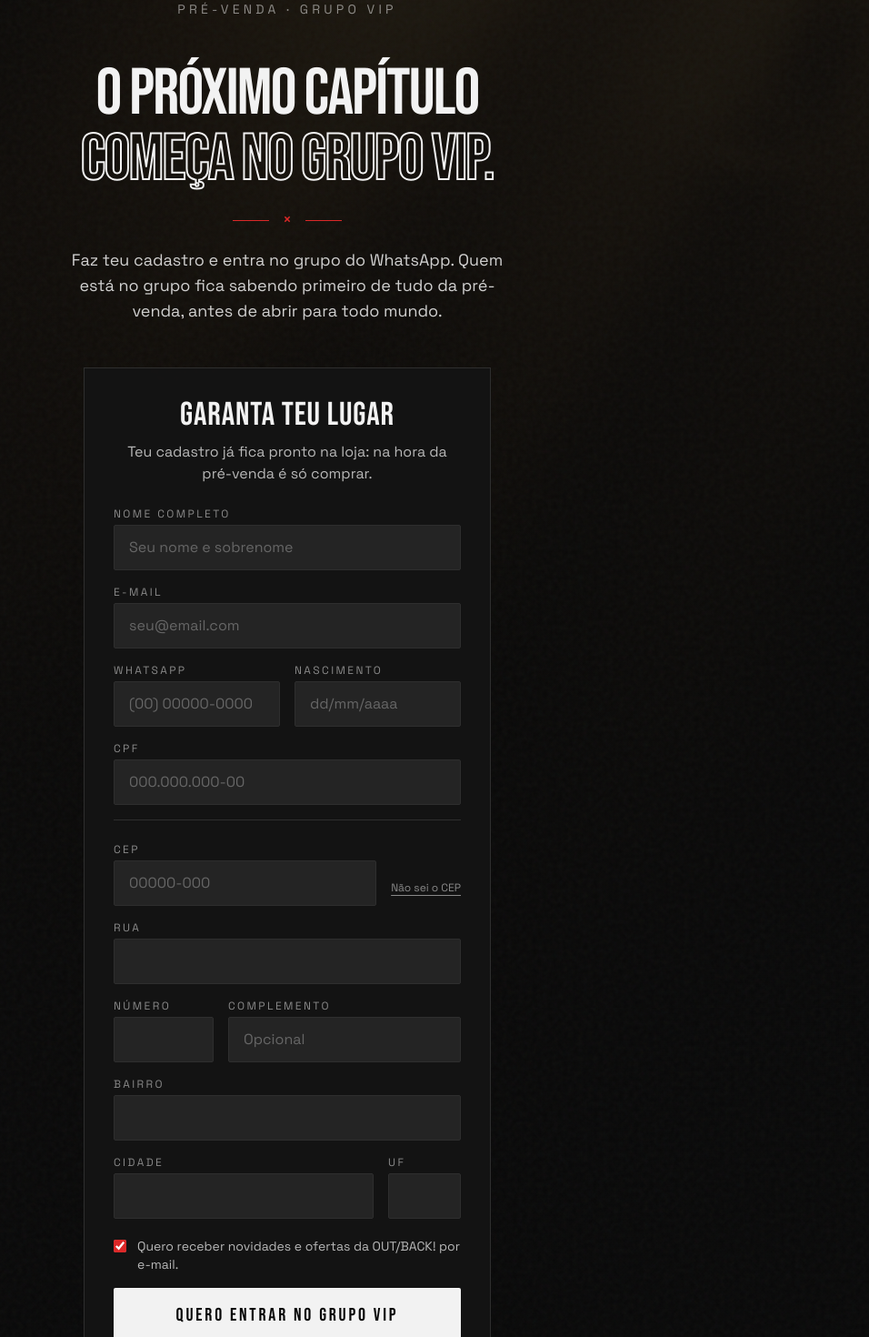
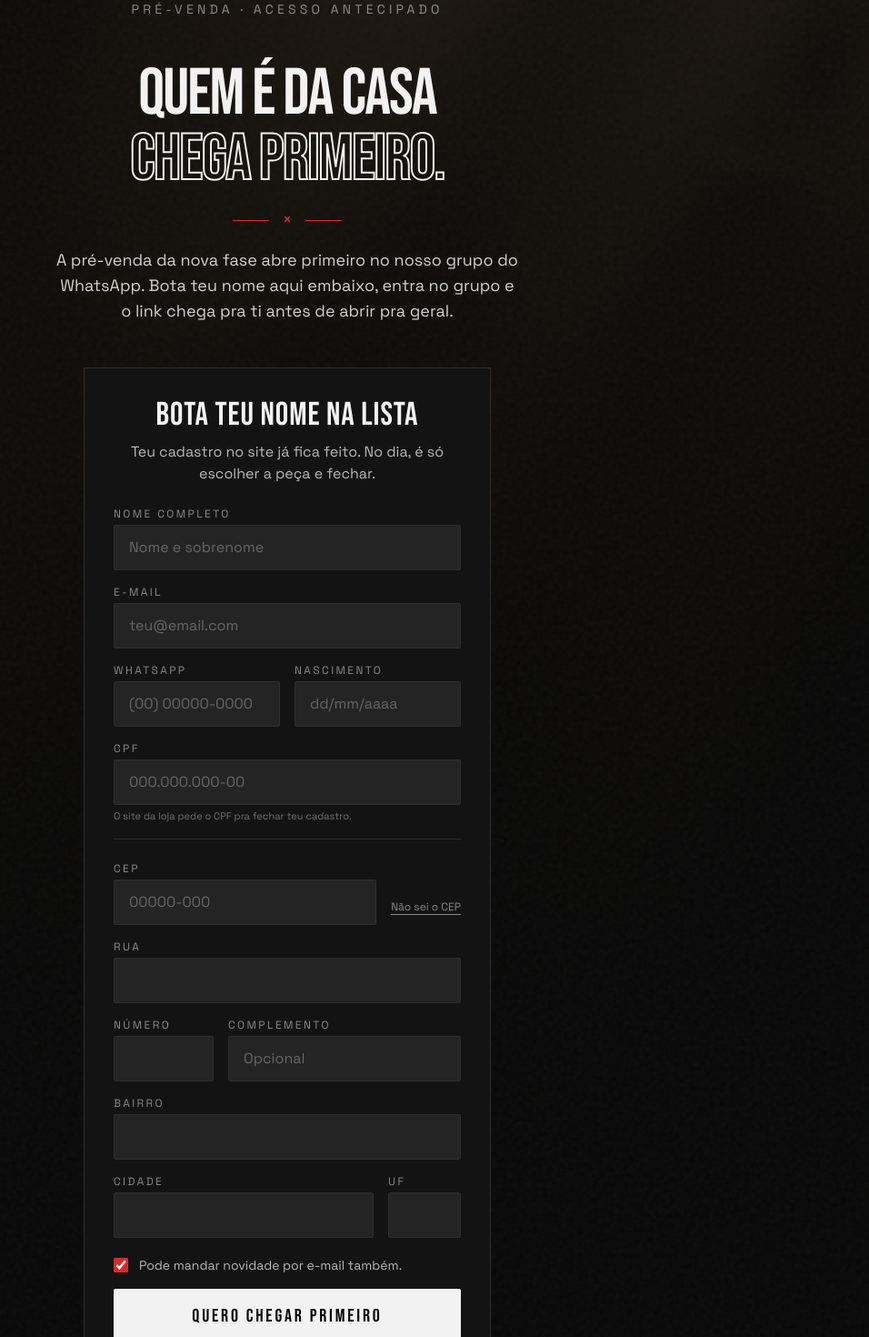
Before and after one commit to ElGuivis/crm-spy-pro, a React (Vite) app: page /vip/1 in a window 1280 px wide. Shown: the part 172-1642 px from the top of the page at 91% size, without its empty margins (324-1280 px from the left). Built offline with nearby package versions, Linux system fonts and the light colour scheme; no server answers; the database is empty.

Commit message:
copy(pre-venda): textos da pagina /vip na voz da OUT/BACK! (streetwear, 'tu', mais direto)
Co-Authored-By: Claude Opus 5.5 <noreply@anthropic.com>

```diff
--- a/src/components/presale/PresaleForm.tsx
+++ b/src/components/presale/PresaleForm.tsx
@@ -63,7 +63,7 @@ export function PresaleForm({ slug, onDone }: Props) {
     const r = await lookupCep(cep);
     setCepLoading(false);
     if (!r) {
-      setErrors((prev) => ({ ...prev, cep: "CEP não encontrado. Preenche o endereço à mão." }));
+      setErrors((prev) => ({ ...prev, cep: "Não achamos esse CEP. Preenche o endereço aí na mão." }));
       return;
     }
     setForm((prev) => ({
@@ -110,7 +110,7 @@ export function PresaleForm({ slug, onDone }: Props) {
       if (body?.field && body.field !== "form") setErrors({ [body.field]: body.message } as FieldErrors);
       else setServerError(body?.message ?? "Deu ruim. Tenta de novo aí.");
     } catch {
-      setServerError("Sem conexão. Confere a internet e tenta de novo.");
+      setServerError("Caiu a conexão. Confere a internet e tenta de novo.");
     } finally {
       setSending(false);
     }
@@ -120,13 +120,16 @@ export function PresaleForm({ slug, onDone }: Props) {
 
   return (
     <form onSubmit={handleSubmit} noValidate className="space-y-4 text-left">
-      <Field {...f("name")} label="Nome completo" autoComplete="name" placeholder="Seu nome e sobrenome" />
-      <Field {...f("email")} label="E-mail" type="email" inputMode="email" autoComplete="email" placeholder="seu@email.com" />
+      <Field {...f("name")} label="Nome completo" autoComplete="name" placeholder="Nome e sobrenome" />
+      <Field {...f("email")} label="E-mail" type="email" inputMode="email" autoComplete="email" placeholder="teu@email.com" />
       <div className="grid grid-cols-1 sm:grid-cols-2 gap-4">
         <Field {...f("phone")} label="WhatsApp" type="tel" inputMode="tel" autoComplete="tel-national" placeholder="(00) 00000-0000" />
         <Field {...f("birthDate")} label="Nascimento" inputMode="numeric" autoComplete="bday" placeholder="dd/mm/aaaa" />
       </div>
-      <Field {...f("cpf")} label="CPF" inputMode="numeric" placeholder="000.000.000-00" />
+      <div>
+        <Field {...f("cpf")} label="CPF" inputMode="numeric" placeholder="000.000.000-00" />
+        {errors.cpf ? null : <p className="text-[11px] text-white/40 mt-1">O site da loja pede o CPF pra fechar teu cadastro.</p>}
+      </div>
 
       <div className="pt-2 border-t border-[#2e2e2e]" />
       <div className="grid grid-cols-[1fr_auto] gap-4 items-end">
@@ -151,16 +154,16 @@ export function PresaleForm({ slug, onDone }: Props) {
       <label className="flex items-start gap-3 text-sm text-white/70 cursor-pointer pt-1">
         <input type="checkbox" checked={form.acceptsNewsletter} onChange={(e) => setForm((p) => ({ ...p, acceptsNewsletter: e.target.checked }))}
           className="mt-0.5 h-4 w-4 accent-[#dc2828]" />
-        Quero receber novidades e ofertas da OUT/BACK! por e-mail.
+        Pode mandar novidade por e-mail também.
       </label>
 
       <button type="submit" disabled={sending}
         className="w-full bg-[#f2f2f2] text-[#080808] font-['Bebas_Neue'] text-xl tracking-[0.14em] py-3.5 sm:py-4 rounded-[2px] hover:bg-[#dc2828] hover:text-white active:scale-[0.98] transition-all disabled:opacity-50">
-        {sending ? "ENVIANDO…" : "QUERO ENTRAR NO GRUPO VIP"}
+        {sending ? "SEGURA AÍ…" : "QUERO CHEGAR PRIMEIRO"}
       </button>
       {serverError ? <p role="alert" className="text-[#ef4444] text-sm text-center">{serverError}</p> : null}
       <p className="text-[11px] text-white/40 text-center leading-relaxed">
-        Seus dados criam seu cadastro na loja OUT/BACK! para agilizar a compra na pré-venda.
+        Com esses dados a gente já deixa teu cadastro pronto no site da OUT/BACK!
       </p>
     </form>
   );
--- a/src/pages/PreVenda.tsx
+++ b/src/pages/PreVenda.tsx
@@ -31,7 +31,7 @@ function Success({ groupUrl }: { groupUrl: string | null }) {
   return (
     <motion.div initial={{ opacity: 0, scale: 0.96 }} animate={{ opacity: 1, scale: 1 }} className="py-4 text-center" role="status">
       <h3 className={`${DISPLAY} text-4xl text-[#f2f2f2] tracking-wide mb-3`}>TÁ DENTRO!</h3>
-      <p className="text-[#f2f2f2]/80 mb-6">Cadastro feito. Agora entra no grupo VIP: é lá que a pré-venda abre primeiro.</p>
+      <p className="text-[#f2f2f2]/80 mb-6">Cadastro feito. Agora entra no grupo, que é lá que o link da pré-venda cai primeiro.</p>
       {groupUrl ? (
         <a href={groupUrl} className={`block w-full bg-[#dc2828] text-white ${DISPLAY} text-xl tracking-[0.14em] py-4 rounded-[2px] hover:bg-[#f2f2f2] hover:text-[#080808] transition-colors`}>
           ENTRAR NO GRUPO VIP
@@ -49,7 +49,7 @@ export default function PreVenda() {
 
   useEffect(() => {
     const prev = document.title;
-    document.title = "OUT/BACK! — Grupo VIP da pré-venda";
+    document.title = "OUT/BACK! · Pré-venda no grupo VIP";
     return () => { document.title = prev; };
   }, []);
 
@@ -65,13 +65,13 @@ export default function PreVenda() {
         <div className="max-w-2xl w-full mx-auto text-center">
           <motion.img initial={{ opacity: 0, scale: 0.85 }} animate={{ opacity: 1, scale: 1 }} transition={{ duration: 0.5 }}
             src={logo} alt="OUT/BACK! Multimarcas" className="h-20 sm:h-28 mx-auto brightness-0 invert mb-3" />
-          <p className="text-[10px] sm:text-sm uppercase tracking-[0.3em] text-white/50 mb-8 sm:mb-12">Pré-venda · Grupo VIP</p>
+          <p className="text-[10px] sm:text-sm uppercase tracking-[0.3em] text-white/50 mb-8 sm:mb-12">Pré-venda · Acesso antecipado</p>
 
           <motion.div initial={{ opacity: 0, y: 16 }} animate={{ opacity: 1, y: 0 }} transition={{ duration: 0.5, delay: 0.15 }} className="space-y-4 mb-8 sm:mb-12">
             <h1 className={`${DISPLAY} text-[2.6rem] sm:text-6xl md:text-7xl leading-[1.05] tracking-tight`}>
-              O PRÓXIMO CAPÍTULO
+              QUEM É DA CASA
               <br />
-              <span className="text-transparent [-webkit-text-stroke:1px_#f2f2f2] sm:[-webkit-text-stroke:2px_#f2f2f2]">COMEÇA NO GRUPO VIP.</span>
+              <span className="text-transparent [-webkit-text-stroke:1px_#f2f2f2] sm:[-webkit-text-stroke:2px_#f2f2f2]">CHEGA PRIMEIRO.</span>
             </h1>
             <div className="flex items-center gap-4 justify-center" aria-hidden="true">
               <div className="h-px w-10 bg-[#dc2828]" />
@@ -79,8 +79,8 @@ export default function PreVenda() {
               <div className="h-px w-10 bg-[#dc2828]" />
             </div>
             <p className="text-base sm:text-lg text-[#f2f2f2]/85 leading-[1.7] max-w-lg mx-auto">
-              Faz teu cadastro e entra no grupo do WhatsApp. Quem está no grupo fica sabendo primeiro
-              de tudo da pré-venda, antes de abrir para todo mundo.
+              A pré-venda da nova fase abre primeiro no nosso grupo do WhatsApp.
+              Bota teu nome aqui embaixo, entra no grupo e o link chega pra ti antes de abrir pra geral.
             </p>
           </motion.div>
 
@@ -88,8 +88,8 @@ export default function PreVenda() {
             className="bg-[#141414]/90 backdrop-blur-sm border border-[#2e2e2e] p-5 sm:p-8 max-w-md mx-auto" aria-labelledby="presale-title">
             {groupUrl === undefined ? (
               <>
-                <h2 id="presale-title" className={`${DISPLAY} text-3xl sm:text-4xl tracking-wide mb-2`}>GARANTA TEU LUGAR</h2>
-                <p className="text-sm sm:text-base text-white/70 mb-6">Teu cadastro já fica pronto na loja: na hora da pré-venda é só comprar.</p>
+                <h2 id="presale-title" className={`${DISPLAY} text-3xl sm:text-4xl tracking-wide mb-2`}>BOTA TEU NOME NA LISTA</h2>
+                <p className="text-sm sm:text-base text-white/70 mb-6">Teu cadastro no site já fica feito. No dia, é só escolher a peça e fechar.</p>
                 <PresaleForm slug={slug} onDone={setGroupUrl} />
               </>
             ) : (
```
Also changed, not shown: 1 other file (tests, documents, lock files or other folders).
